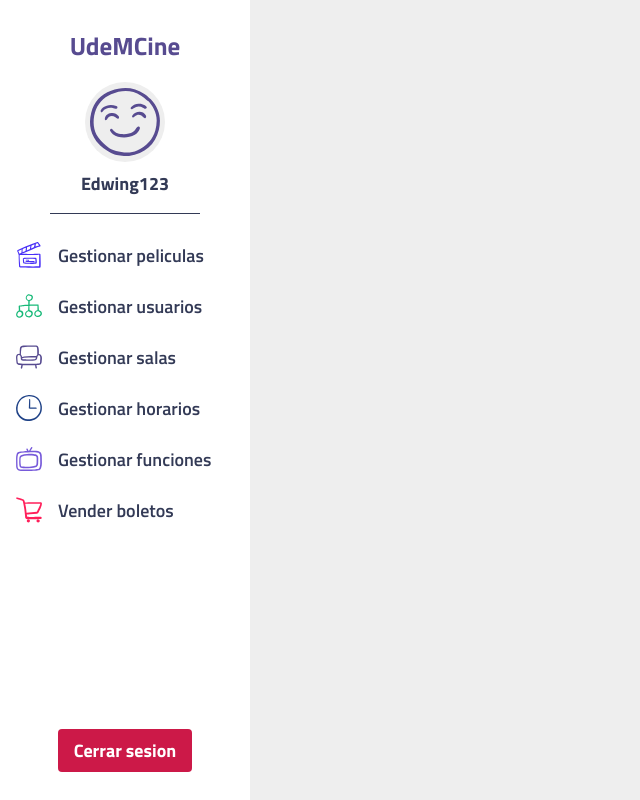
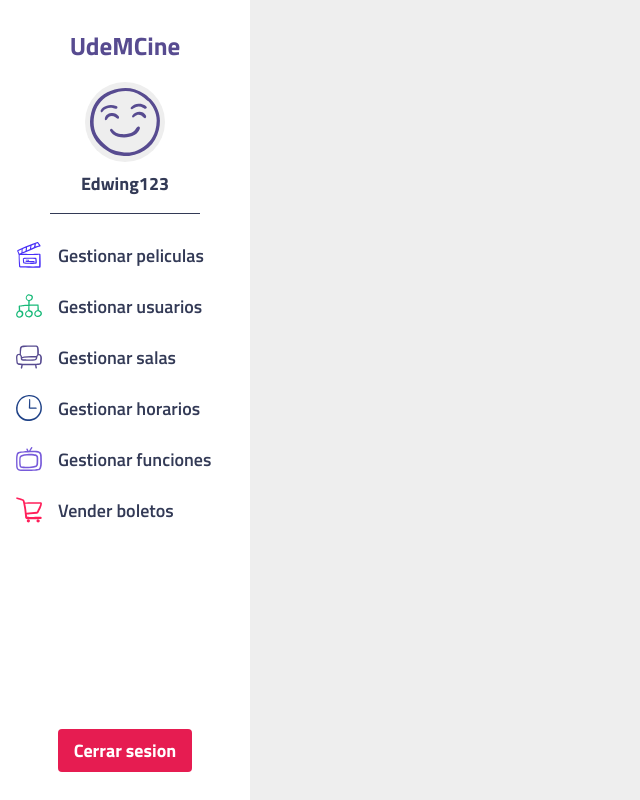
Before and after one commit to Edwing123/udem-cine-frontend, a React (Vite) app: page / in a window 1280 px wide. Shown: the whole page, without its empty margins (0-640 px from the left). Built offline with nearby package versions, Linux system fonts and the light colour scheme.

Commit message:
refactor(components): improve `Button.tsx`
Changes:

- Change background color on hover.

```diff
--- a/src/components/Button.tsx
+++ b/src/components/Button.tsx
@@ -11,19 +11,23 @@ const Button = styled('button', {
     borderRadius: '$sm',
     backgroundColor: '$$bgColor',
     fontWeight: '$bold',
+    transition: 'all 100ms linear',
 
-    '&:focus': {
-        outline: 'none'
+    '&:is(:hover, :focus-visible)': {
+        outline: 'none',
+        backgroundColor: '$$onHoverBgColor'
     },
 
     variants: {
         type: {
             success: {
-                $$bgColor: '$colors$green3',
+                $$bgColor: '$colors$buttonSucessBgColor',
+                $$onHoverBgColor: '$colors$buttonSucessOnHoverBgColor',
                 color: '$white1'
             },
             danger: {
-                $$bgColor: '$colors$red3',
+                $$bgColor: '$colors$buttonDangerBgColor',
+                $$onHoverBgColor: '$colors$buttonDangerOnHoverBgColor',
                 color: '$white1'
             }
         }
--- a/src/config/stitches.config.ts
+++ b/src/config/stitches.config.ts
@@ -17,14 +17,15 @@ export const { styled, globalCss, css } = createStitches({
 
             green1: '#00b488',
             green2: '#17B978',
-            green3: '#007155',
+            green3: '#007e5f',
+            green4: '#00a27a',
 
             purple1: '#574b90',
             purple2: '#7858a6',
 
             red1: '#ff304f',
             red2: '#ff1f5a',
-            red3: '#cc1948',
+            red3: '#e61c51',
 
             blue1: '#482ff7',
             darkBlue1: '#1F4287',
@@ -66,7 +67,13 @@ export const { styled, globalCss, css } = createStitches({
             inputPlaceholderTextColor: '$white5',
 
             // Home page specific tokens.
-            homeBgColor: '$white2'
+            homeBgColor: '$white2',
+
+            // Button component.
+            buttonSucessBgColor: '$green3',
+            buttonSucessOnHoverBgColor: '$green4',
+            buttonDangerBgColor: '$red3',
+            buttonDangerOnHoverBgColor: '$red2'
         },
 
         fonts: {
```
